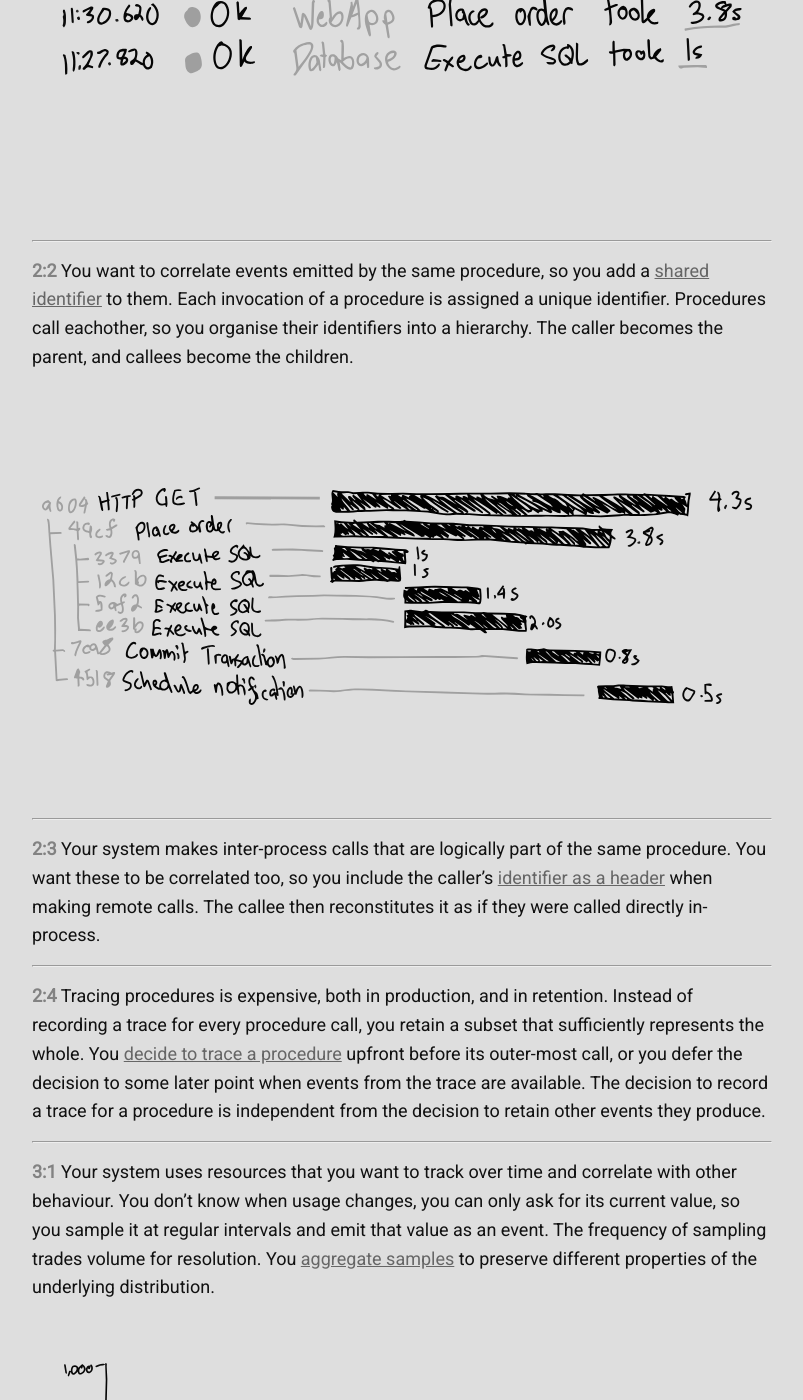
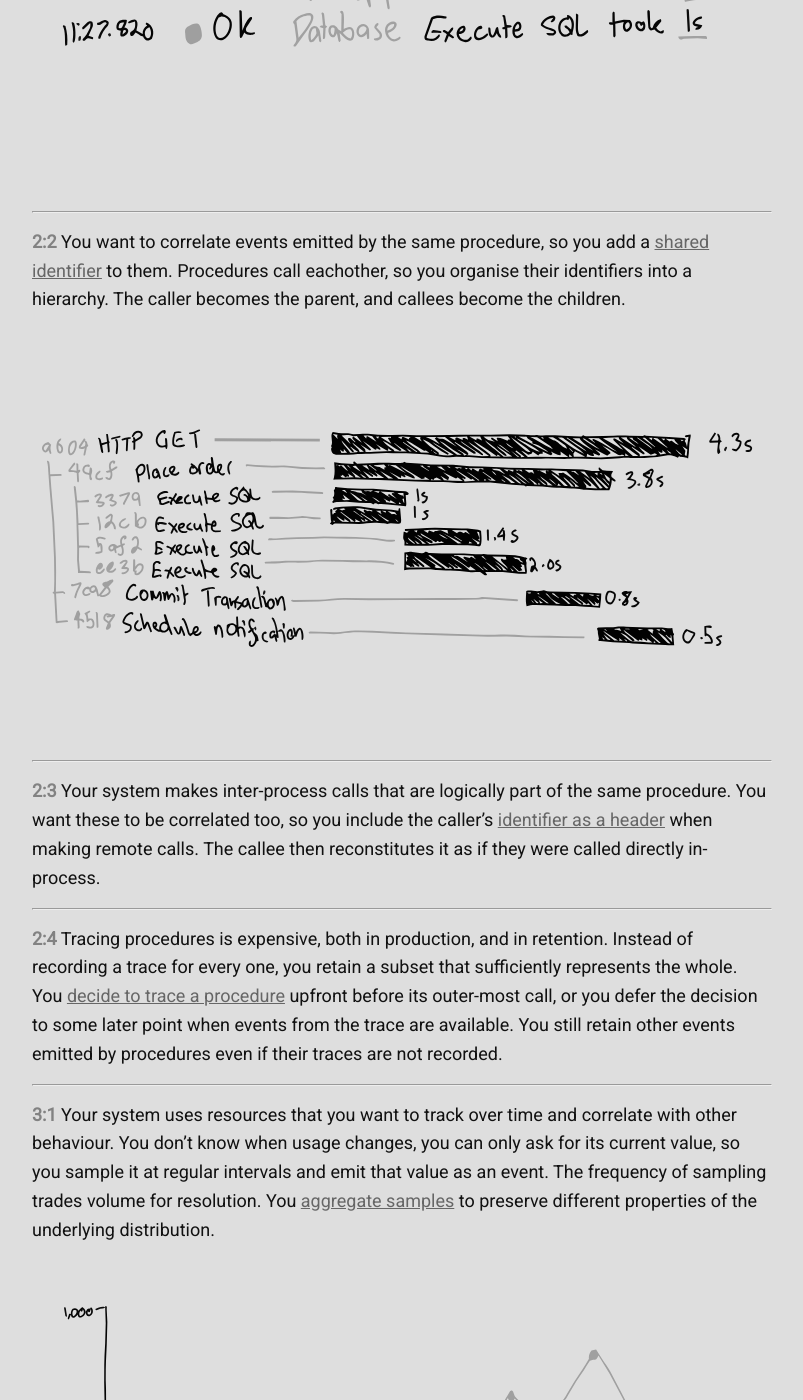
Before and after one commit to KodrAus/KodrAus.github.io, a Jekyll site: the page built from _posts/2026-05-05-otel-first-principles.md, in a window 1280 px wide and 1400 px high, scrolled down 1193 px. Shown: the whole window, without its empty margins (238-1041 px from the left). Built offline with Jekyll 4.4.1, drawn with Linux system fonts in a browser that asks for light colours; some web fonts are replaced; some of the changed text lies outside the part shown.

Commit message:
Update 2026-05-05-otel-first-principles.md

```diff
--- a/_posts/2026-05-05-otel-first-principles.md
+++ b/_posts/2026-05-05-otel-first-principles.md
@@ -16,14 +16,14 @@ categories: opentelemetry
 
 -----
 
-**2:1**{: class="text-weak"} Your system is organised into procedures, both logically, and mechanically. Procedures take time, and that's useful information, so you emit an event when they complete with both the time they started, and the time they ended. That span of time lets you calculate how long they took.
+**2:1**{: class="text-weak"} Your system is organised into procedures, both logically, and mechanically. Procedures take time, and that's useful information, so you emit an event when they complete with both the time they started, and the time they ended. That lets you calculate how long they took.
 
 ![Three span events in a stream showing their timestamp, status, and duration](https://raw.githubusercontent.com/KodrAus/KodrAus.github.io/refs/heads/master/assets/2026-05-05-otel-first-principles-spans-light.svg){: class="light-only"}
 ![Three span events in a stream showing their timestamp, status, and duration](https://raw.githubusercontent.com/KodrAus/KodrAus.github.io/refs/heads/master/assets/2026-05-05-otel-first-principles-spans-dark.svg){: class="dark-only"}
 
 -----
 
-**2:2**{: class="text-weak"} You want to correlate events emitted by the same procedure, so you add a [shared identifier](https://opentelemetry.io/docs/concepts/context-propagation/) to them. Each invocation of a procedure is assigned a unique identifier. Procedures call eachother, so you organise their identifiers into a hierarchy. The caller becomes the parent, and callees become the children.
+**2:2**{: class="text-weak"} You want to correlate events emitted by the same procedure, so you add a [shared identifier](https://opentelemetry.io/docs/concepts/context-propagation/) to them. Procedures call eachother, so you organise their identifiers into a hierarchy. The caller becomes the parent, and callees become the children.
 
 ![A trace of eight spans arranged in a tree showing their span ids and relative duration](https://raw.githubusercontent.com/KodrAus/KodrAus.github.io/refs/heads/master/assets/2026-05-05-otel-first-principles-trace-light.svg){: class="light-only"}
 ![A trace of eight spans arranged in a tree showing their span ids and relative duration](https://raw.githubusercontent.com/KodrAus/KodrAus.github.io/refs/heads/master/assets/2026-05-05-otel-first-principles-trace-dark.svg){: class="dark-only"}
@@ -34,7 +34,7 @@ categories: opentelemetry
 
 -----
 
-**2:4**{: class="text-weak"} Tracing procedures is expensive, both in production, and in retention. Instead of recording a trace for every procedure call, you retain a subset that sufficiently represents the whole. You [decide to trace a procedure](https://opentelemetry.io/docs/concepts/sampling/) upfront before its outer-most call, or you defer the decision to some later point when events from the trace are available. The decision to record a trace for a procedure is independent from the decision to retain other events they produce.
+**2:4**{: class="text-weak"} Tracing procedures is expensive, both in production, and in retention. Instead of recording a trace for every one, you retain a subset that sufficiently represents the whole. You [decide to trace a procedure](https://opentelemetry.io/docs/concepts/sampling/) upfront before its outer-most call, or you defer the decision to some later point when events from the trace are available. You still retain other events emitted by procedures even if their traces are not recorded.
 
 -----
 
```
